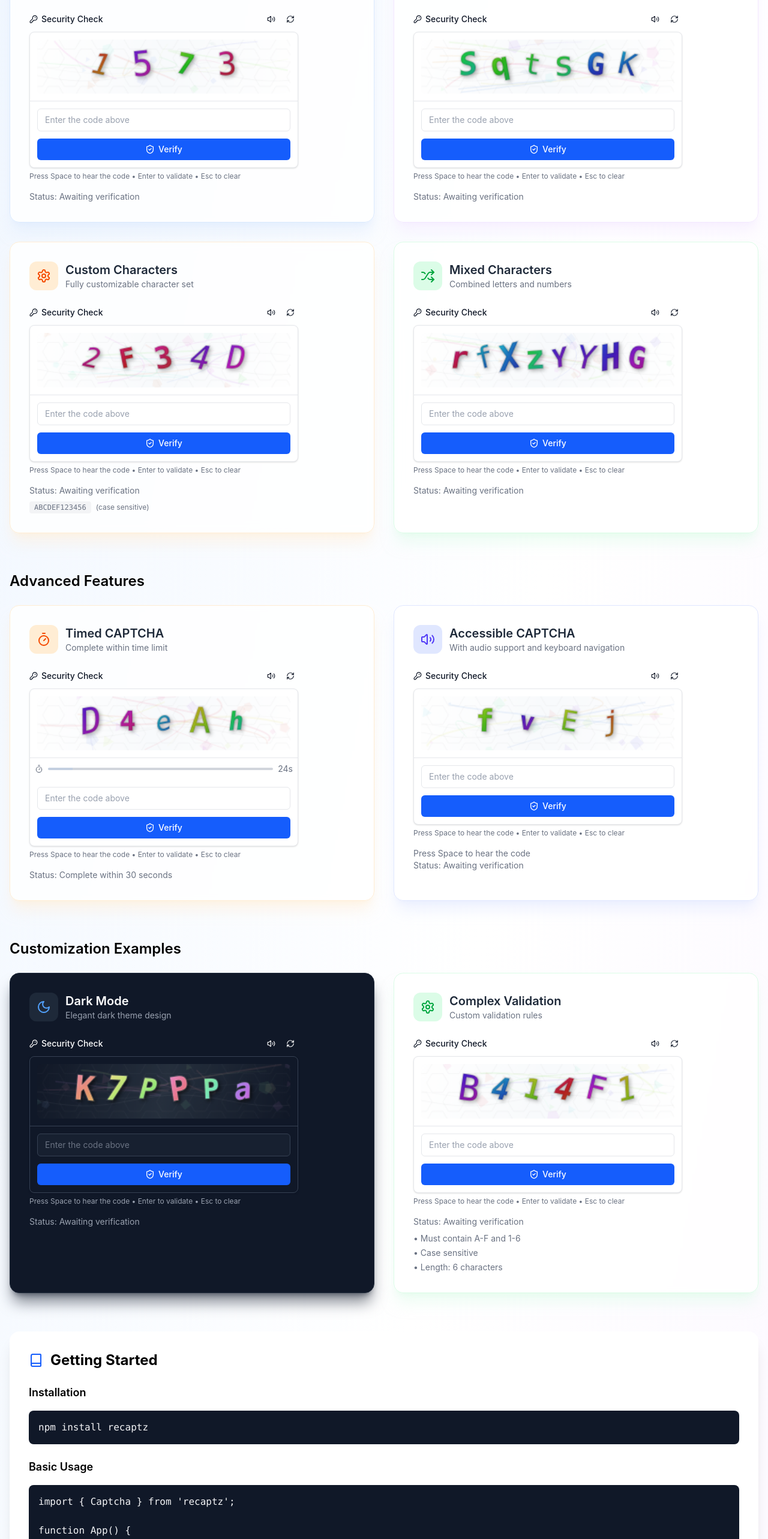
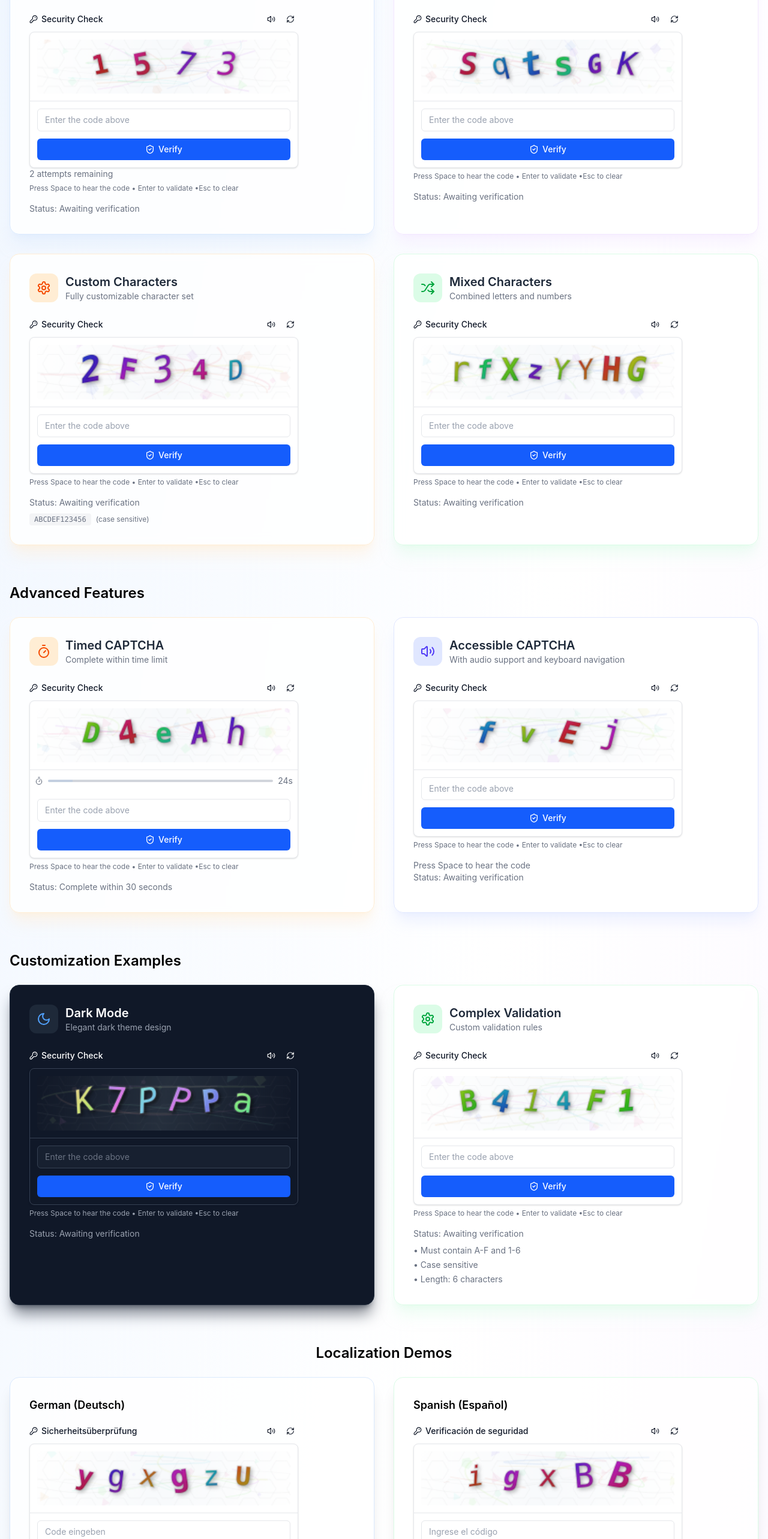
Before and after one commit to ShejanMahamud/ReCAPTZ, a React (Vite) app: page / in a window 1280 px wide. Shown: the part 1107-3673 px from the top of the page at 60% size. Built offline with nearby package versions, Linux system fonts and the light colour scheme.

Commit message:
Update version to 1.2.4, enhance README with localization examples, and refactor Captcha component for improved i18n support

```diff
--- a/package.json
+++ b/package.json
@@ -1,6 +1,6 @@
 {
   "name": "recaptz",
-  "version": "1.2.0",
+  "version": "1.2.4",
   "private": false,
   "type": "module",
   "main": "dist/recaptz.umd.js",
--- a/src/App.tsx
+++ b/src/App.tsx
@@ -523,6 +523,70 @@ function App() {
           </div>
         </div>
 
+        <div className="space-y-8 mt-16">
+          <h3 className="text-2xl font-semibold mb-6 text-center">
+            Localization Demos
+          </h3>
+          <div className="grid md:grid-cols-2 gap-8">
+            <div className="bg-white/80 p-8 rounded-2xl shadow-xl border border-blue-100">
+              <h4 className="text-lg font-semibold mb-4">German (Deutsch)</h4>
+              <Captcha
+                type="mixed"
+                length={6}
+                i18n={{
+                  securityCheck: "Sicherheitsüberprüfung",
+                  listenToCaptcha: "CAPTCHA anhören",
+                  refreshCaptcha: "CAPTCHA neu laden",
+                  inputPlaceholder: "Code eingeben",
+                  pressSpaceToHearCode: "Leertaste: Code anhören",
+                  enterToValidate: "Enter: Prüfen",
+                  escToClear: "Esc: Löschen",
+                  verifyButton: "Prüfen",
+                  verificationSuccessful: "Erfolg!",
+                  attemptsRemaining: (n) => `${n} Versuche übrig`,
+                  captchaRequired: "Bitte CAPTCHA eingeben",
+                  minLength: (min) => `Mindestens ${min} Zeichen`,
+                  maxLength: (max) => `Maximal ${max} Zeichen`,
+                  invalidCharacters: (chars) => `Ungültige Zeichen: ${chars}`,
+                  customValidationFailed:
+                    "Benutzerdefinierte Validierung fehlgeschlagen",
+                  captchaDoesNotMatch: "CAPTCHA stimmt nicht überein",
+                }}
+                showSuccessAnimation
+                refreshable
+              />
+            </div>
+            <div className="bg-white/80 p-8 rounded-2xl shadow-xl border border-green-100">
+              <h4 className="text-lg font-semibold mb-4">Spanish (Español)</h4>
+              <Captcha
+                type="letters"
+                length={5}
+                i18n={{
+                  securityCheck: "Verificación de seguridad",
+                  listenToCaptcha: "Escuchar CAPTCHA",
+                  refreshCaptcha: "Actualizar CAPTCHA",
+                  inputPlaceholder: "Ingrese el código",
+                  pressSpaceToHearCode: "Espacio: escuchar el código",
+                  enterToValidate: "Enter: validar",
+                  escToClear: "Esc: limpiar",
+                  verifyButton: "Verificar",
+                  verificationSuccessful: "¡Éxito!",
+                  attemptsRemaining: (n) => `${n} intentos restantes`,
+                  captchaRequired: "Por favor ingrese el CAPTCHA",
+                  minLength: (min) => `Mínimo ${min} caracteres`,
+                  maxLength: (max) => `Máximo ${max} caracteres`,
+                  invalidCharacters: (chars) =>
+                    `Caracteres inválidos: ${chars}`,
+                  customValidationFailed: "Validación personalizada fallida",
+                  captchaDoesNotMatch: "El CAPTCHA no coincide",
+                }}
+                showSuccessAnimation
+                refreshable
+              />
+            </div>
+          </div>
+        </div>
+
         <div
           id="documentation"
           className="bg-white rounded-2xl shadow-xl p-8 mb-16"
--- a/src/components/Captcha.tsx
+++ b/src/components/Captcha.tsx
@@ -3,10 +3,20 @@ import { KeyRound, RefreshCw, Volume2 } from "lucide-react";
 import React, { useState } from "react";
 import { CaptchaProvider, useCaptcha } from "../context/CaptchaContext";
 import { CaptchaProps } from "../types";
+import { CaptchaAttempts } from "./CaptchaAttempts";
 import { CaptchaCanvas } from "./CaptchaCanvas";
 import { CaptchaInput } from "./CaptchaInput";
 import { CaptchaSuccess } from "./CaptchaSuccess";
 import { CaptchaTimer } from "./CaptchaTimer";
+
+const defaultI18n = {
+  securityCheck: "Security Check",
+  listenToCaptcha: "Listen to CAPTCHA",
+  refreshCaptcha: "Refresh CAPTCHA",
+  pressSpaceToHearCode: "Press Space to hear the code",
+  enterToValidate: "Enter to validate",
+  escToClear: "Esc to clear",
+};
 
 const CaptchaContent: React.FC<CaptchaProps> = ({
   onChange,
@@ -17,16 +27,22 @@ const CaptchaContent: React.FC<CaptchaProps> = ({
   enableAudio = true,
   showSuccessAnimation = true,
   refreshInterval = 0,
+  i18n = {},
+  maxAttempts,
+  onRefresh,
+  onAudioPlay,
+  rtl = false,
 }) => {
   const { isFocusVisible, focusProps } = useFocusRing();
-  const { captchaText, refresh, isValid,setUserInput } = useCaptcha();
+  const { captchaText, refresh, isValid, setUserInput } = useCaptcha();
   const [isRefreshing, setIsRefreshing] = useState(false);
   const [showSuccess, setShowSuccess] = useState(false);
   const handleRefresh = () => {
-    setUserInput('');
+    setUserInput("");
     setIsRefreshing(true);
     refresh();
     setTimeout(() => setIsRefreshing(false), 500);
+    if (onRefresh) onRefresh();
   };
 
   const speakCaptcha = () => {
@@ -48,6 +64,7 @@ const CaptchaContent: React.FC<CaptchaProps> = ({
       }
 
       window.speechSynthesis.speak(utterance);
+      if (onAudioPlay) onAudioPlay();
     }
   };
 
@@ -58,17 +75,23 @@ const CaptchaContent: React.FC<CaptchaProps> = ({
     }
   }, [isValid]);
 
+  const mergedI18n = { ...defaultI18n, ...i18n };
+
   return (
     <div
       className={`w-full max-w-md transition-all duration-200
         ${darkMode ? "text-white" : "text-gray-900"}
-        ${className}`}
+        ${className}
+        ${rtl ? "direction-rtl rtl" : ""}`}
       {...focusProps}
+      dir={rtl ? "rtl" : undefined}
     >
       <div className="mb-2 flex items-center justify-between">
         <div className="flex items-center gap-1.5">
           <KeyRound className="w-3.5 h-3.5" />
-          <span className="text-sm font-medium">Security Check</span>
+          <span className="text-sm font-medium">
+            {mergedI18n.securityCheck}
+          </span>
         </div>
         <div className="flex items-center gap-1.5">
           {enableAudio && (
@@ -80,7 +103,7 @@ const CaptchaContent: React.FC<CaptchaProps> = ({
                   ? "hover:bg-gray-800 active:bg-gray-700"
                   : "hover:bg-gray-100 active:bg-gray-200"
               }`}
-              aria-label="Listen to CAPTCHA"
+              aria-label={mergedI18n.listenToCaptcha}
             >
               <Volume2 className="w-3.5 h-3.5" />
             </button>
@@ -97,14 +120,16 @@ const CaptchaContent: React.FC<CaptchaProps> = ({
                     : "hover:bg-gray-100 active:bg-gray-200"
                 }
                 ${isRefreshing ? "animate-spin" : ""}`}
-              aria-label="Refresh CAPTCHA"
+              aria-label={mergedI18n.refreshCaptcha}
             >
               <RefreshCw className="w-3.5 h-3.5" />
             </button>
           )}
         </div>
       </div>
-      {showSuccessAnimation && showSuccess && <CaptchaSuccess darkMode={darkMode} />}
+      {showSuccessAnimation && showSuccess && (
+        <CaptchaSuccess darkMode={darkMode} i18n={i18n} />
+      )}
       <div
         className={`rounded-lg border shadow-sm ${
           darkMode
@@ -120,30 +145,47 @@ const CaptchaContent: React.FC<CaptchaProps> = ({
           <div
             className={`transition-opacity duration-300 ${
               isRefreshing ? "opacity-50" : "opacity-100"
-            } ${isFocusVisible ? 'border-2 border-blue-500' : ''}`}
+            } ${isFocusVisible ? "border-2 border-blue-500" : ""}`}
           >
             <CaptchaCanvas darkMode={darkMode} height={60} />
           </div>
         </div>
-        {refreshInterval > 0 && <CaptchaTimer duration={refreshInterval} darkMode={darkMode} onExpire={() => refresh()} />}
+        {refreshInterval > 0 && (
+          <CaptchaTimer
+            duration={refreshInterval}
+            darkMode={darkMode}
+            onExpire={() => refresh()}
+          />
+        )}
         <div
-            className={`${isFocusVisible ? 'border-2 border-blue-500 p-3' : 'p-3'}`}
+          className={`${
+            isFocusVisible ? "border-2 border-blue-500 p-3" : "p-3"
+          }`}
         >
           <CaptchaInput
             onChange={onChange}
             darkMode={darkMode}
             className={inputButtonStyle}
+            i18n={i18n}
           />
         </div>
       </div>
+      {typeof maxAttempts === "number" && (
+        <CaptchaAttempts
+          current={0}
+          max={maxAttempts}
+          darkMode={darkMode}
+          i18n={i18n}
+        />
+      )}
 
       <div
         className={`mt-1.5 text-xs ${
           darkMode ? "text-gray-400" : "text-gray-500"
         }`}
       >
-        {enableAudio && " Press Space to hear the code •"} Enter to validate •
-        Esc to clear
+        {enableAudio && ` ${mergedI18n.pressSpaceToHearCode} •`}{" "}
+        {mergedI18n.enterToValidate} •{mergedI18n.escToClear}
       </div>
     </div>
   );
@@ -152,7 +194,6 @@ const CaptchaContent: React.FC<CaptchaProps> = ({
 export const Captcha: React.FC<CaptchaProps> = (props) => {
   return (
     <CaptchaProvider
-
       type={props.type}
       length={props.length}
       caseSensitive={props.caseSensitive}
@@ -160,6 +201,7 @@ export const Captcha: React.FC<CaptchaProps> = (props) => {
       validationRules={props.validationRules}
       onValidate={props.onValidate}
       maxAttempts={props.maxAttempts}
+      onFail={props.onFail}
     >
       <CaptchaContent {...props} />
     </CaptchaProvider>
--- a/src/components/CaptchaAttempts.tsx
+++ b/src/components/CaptchaAttempts.tsx
@@ -1,30 +1,38 @@
-import React from 'react';
-import { AlertTriangle } from 'lucide-react';
+import { AlertTriangle } from "lucide-react";
+import React from "react";
 
 interface CaptchaAttemptsProps {
   current: number;
   max: number;
   darkMode?: boolean;
+  i18n?: any;
 }
 
 export const CaptchaAttempts: React.FC<CaptchaAttemptsProps> = ({
   current,
   max,
-  darkMode
+  darkMode,
+  i18n = {},
 }) => {
   const remaining = max - current;
   const isWarning = remaining <= Math.ceil(max / 3);
-
+  const attemptsMsg = i18n.attemptsRemaining
+    ? i18n.attemptsRemaining(remaining)
+    : `${remaining} attempt${remaining !== 1 ? "s" : ""} remaining`;
   return (
-    <div className={`flex items-center gap-2 text-sm ${
-      isWarning
-        ? darkMode ? 'text-red-400' : 'text-red-500'
-        : darkMode ? 'text-gray-400' : 'text-gray-500'
-    }`}>
+    <div
+      className={`flex items-center gap-2 text-sm ${
+        isWarning
+          ? darkMode
+            ? "text-red-400"
+            : "text-red-500"
+          : darkMode
+          ? "text-gray-400"
+          : "text-gray-500"
+      }`}
+    >
       {isWarning && <AlertTriangle className="w-4 h-4" />}
-      <span>
-        {remaining} attempt{remaining !== 1 ? 's' : ''} remaining
-      </span>
+      <span>{attemptsMsg}</span>
     </div>
   );
 };
--- a/src/components/CaptchaInput.tsx
+++ b/src/components/CaptchaInput.tsx
@@ -1,17 +1,19 @@
-import React, { useState, useRef, useEffect } from 'react';
-import { AlertCircle, CheckCircle2, ShieldCheck } from 'lucide-react';
-import { useCaptcha } from '../context/CaptchaContext';
+import { AlertCircle, CheckCircle2, ShieldCheck } from "lucide-react";
+import React, { useEffect, useRef, useState } from "react";
+import { useCaptcha } from "../context/CaptchaContext";
 
 interface CaptchaInputProps {
   className?: string;
   onChange?: (value: string) => void;
   darkMode?: boolean;
+  i18n?: any;
 }
 
 export const CaptchaInput: React.FC<CaptchaInputProps> = ({
   className,
   onChange,
-  darkMode = false
+  darkMode = false,
+  i18n = {},
 }) => {
   const { setUserInput, validate, error, isValid, captchaText } = useCaptcha();
   const [isSpeaking, setIsSpeaking] = useState(false);
@@ -19,30 +21,30 @@ export const CaptchaInput: React.FC<CaptchaInputProps> = ({
 
   useEffect(() => {
     const handleKeyPress = (e: KeyboardEvent) => {
-      if (e.code === 'Space' && document.activeElement !== inputRef.current) {
+      if (e.code === "Space" && document.activeElement !== inputRef.current) {
         e.preventDefault();
         speakCaptcha();
       }
-      if (e.code === 'Escape') {
-        setUserInput('');
+      if (e.code === "Escape") {
+        setUserInput("");
         if (inputRef.current) {
-          inputRef.current.value = '';
+          inputRef.current.value = "";
           inputRef.current.focus();
         }
       }
     };
 
-    window.addEventListener('keydown', handleKeyPress);
-    return () => window.removeEventListener('keydown', handleKeyPress);
+    window.addEventListener("keydown", handleKeyPress);
+    return () => window.removeEventListener("keydown", handleKeyPress);
   }, [captchaText]);
 
   const speakCaptcha = () => {
-    if ('speechSynthesis' in window && !isSpeaking) {
+    if ("speechSynthesis" in window && !isSpeaking) {
       setIsSpeaking(true);
       window.speechSynthesis.cancel();
 
       const utterance = new SpeechSynthesisUtterance();
-      utterance.text = Array.from(captchaText).join(' ');
+      utterance.text = Array.from(captchaText).join(" ");
       utterance.rate = 0.7;
       utterance.pitch = 1;
       utterance.volume = 1;
@@ -52,8 +54,9 @@ export const CaptchaInput: React.FC<CaptchaInputProps> = ({
       };
 
       const voices = window.speechSynthesis.getVoices();
-      const preferredVoice = voices.find(voice =>
-        voice.name.includes('Google') || voice.name.includes('English')
+      const preferredVoice = voices.find(
+        (voice) =>
+          voice.name.includes("Google") || voice.name.includes("English")
       );
       if (preferredVoice) {
         utterance.voice = preferredVoice;
@@ -70,9 +73,16 @@ export const CaptchaInput: React.FC<CaptchaInputProps> = ({
   };
 
   const handleKeyDown = (e: React.KeyboardEvent<HTMLInputElement>) => {
-    if (e.key === 'Enter') {
+    if (e.key === "Enter") {
       validate();
     }
+  };
+
+  const mergedI18n = {
+    inputPlaceholder: "Enter the code above",
+    verifyButton: "Verify",
+    verificationSuccessful: "Verification successful",
+    ...i18n,
   };
 
   return (
@@ -82,31 +92,52 @@ export const CaptchaInput: React.FC<CaptchaInputProps> = ({
           ref={inputRef}
           type="text"
           className={`w-full px-3 py-2 text-sm rounded-md transition-all duration-200
-            ${error
-              ? `${darkMode ? 'border-red-500/50 bg-red-500/5' : 'border-red-300 bg-red-50'} focus:ring-red-200`
-              : isValid
-                ? `${darkMode ? 'border-green-500/50 bg-green-500/5' : 'border-green-300 bg-green-50'} focus:ring-green-200`
+            ${
+              error
+                ? `${
+                    darkMode
+                      ? "border-red-500/50 bg-red-500/5"
+                      : "border-red-300 bg-red-50"
+                  } focus:ring-red-200`
+                : isValid
+                ? `${
+                    darkMode
+                      ? "border-green-500/50 bg-green-500/5"
+                      : "border-green-300 bg-green-50"
+                  } focus:ring-green-200`
                 : darkMode
-                  ? 'border-gray-700 bg-gray-800/50 focus:border-blue-500/50'
-                  : 'border-gray-200 bg-white focus:border-blue-400'
+                ? "border-gray-700 bg-gray-800/50 focus:border-blue-500/50"
+                : "border-gray-200 bg-white focus:border-blue-400"
             }
-            ${darkMode ? 'text-white placeholder-gray-500' : 'text-gray-900 placeholder-gray-400'}
+            ${
+              darkMode
+                ? "text-white placeholder-gray-500"
+                : "text-gray-900 placeholder-gray-400"
+            }
             focus:outline-hidden focus:ring-2 focus:ring-offset-0 border`}
-          placeholder="Enter the code above"
+          placeholder={mergedI18n.inputPlaceholder}
           onChange={handleChange}
           onKeyDown={handleKeyDown}
           autoComplete="off"
-          aria-invalid={error ? 'true' : 'false'}
-          aria-describedby={error ? 'captcha-error' : undefined}
+          aria-invalid={error ? "true" : "false"}
+          aria-describedby={error ? "captcha-error" : undefined}
         />
         {error && (
           <div className="absolute right-2.5 top-1/2 -translate-y-1/2">
-            <AlertCircle className={`w-4 h-4 ${darkMode ? 'text-red-400' : 'text-red-500'}`} />
+            <AlertCircle
+              className={`w-4 h-4 ${
+                darkMode ? "text-red-400" : "text-red-500"
+              }`}
+            />
           </div>
         )}
         {isValid && (
           <div className="absolute right-2.5 top-1/2 -translate-y-1/2">
-            <CheckCircle2 className={`w-4 h-4 ${darkMode ? 'text-green-400' : 'text-green-500'}`} />
+            <CheckCircle2
+              className={`w-4 h-4 ${
+                darkMode ? "text-green-400" : "text-green-500"
+              }`}
+            />
           </div>
         )}
       </div>
@@ -115,25 +146,48 @@ export const CaptchaInput: React.FC<CaptchaInputProps> = ({
         onClick={validate}
         className={`${className} w-full flex items-center justify-center gap-1.5 px-3 py-2 rounded-md text-sm font-medium
           transition-all duration-200 focus:outline-hidden focus:ring-2 focus:ring-offset-0
-          ${darkMode
-            ? 'bg-blue-600 hover:bg-blue-700 focus:ring-blue-500/30 text-white'
-            : 'bg-blue-600 hover:bg-blue-700 text-white focus:ring-blue-200'
+          ${
+            darkMode
+              ? "bg-blue-600 hover:bg-blue-700 focus:ring-blue-500/30 text-white"
+              : "bg-blue-600 hover:bg-blue-700 text-white focus:ring-blue-200"
           }`}
       >
         <ShieldCheck className="w-4 h-4" />
-        Verify
+        {mergedI18n.verifyButton}
       </button>
 
       {error && (
-        <div className="flex items-start gap-1.5 -mt-1" id="captcha-error" role="alert">
-          <AlertCircle className={`w-3.5 h-3.5 mt-0.5 ${darkMode ? 'text-red-400' : 'text-red-500'}`} />
-          <p className={`text-xs ${darkMode ? 'text-red-400' : 'text-red-600'}`}>{error}</p>
+        <div
+          className="flex items-start gap-1.5 -mt-1"
+          id="captcha-error"
+          role="alert"
+        >
+          <AlertCircle
+            className={`w-3.5 h-3.5 mt-0.5 ${
+              darkMode ? "text-red-400" : "text-red-500"
+            }`}
+          />
+          <p
+            className={`text-xs ${darkMode ? "text-red-400" : "text-red-600"}`}
+          >
+            {error}
+          </p>
         </div>
       )}
       {isValid && (
         <div className="flex items-start gap-1.5 -mt-1" role="status">
-          <CheckCircle2 className={`w-3.5 h-3.5 mt-0.5 ${darkMode ? 'text-green-400' : 'text-green-500'}`} />
-          <p className={`text-xs ${darkMode ? 'text-green-400' : 'text-green-600'}`}>Verification successful</p>
+          <CheckCircle2
+            className={`w-3.5 h-3.5 mt-0.5 ${
+              darkMode ? "text-green-400" : "text-green-500"
+            }`}
+          />
+          <p
+            className={`text-xs ${
+              darkMode ? "text-green-400" : "text-green-600"
+            }`}
+          >
+            {mergedI18n.verificationSuccessful}
+          </p>
         </div>
       )}
     </div>
--- a/src/components/CaptchaSuccess.tsx
+++ b/src/components/CaptchaSuccess.tsx
@@ -5,9 +5,13 @@ import React from "react";
 
 interface CaptchaSuccessProps {
   darkMode?: boolean;
+  i18n?: any;
 }
 
-export const CaptchaSuccess: React.FC<CaptchaSuccessProps> = ({ darkMode }) => {
+export const CaptchaSuccess: React.FC<CaptchaSuccessProps> = ({
+  darkMode,
+  i18n = {},
+}) => {
   React.useEffect(() => {
     confetti({
       particleCount: 100,
@@ -15,6 +19,8 @@ export const CaptchaSuccess: React.FC<CaptchaSuccessProps> = ({ darkMode }) => {
       origin: { y: 0.6 },
     });
   }, []);
+
+  const message = i18n.verificationSuccessful || "Verification Successful!";
 
   return (
     <motion.div
@@ -42,7 +48,7 @@ export const CaptchaSuccess: React.FC<CaptchaSuccessProps> = ({ darkMode }) => {
           darkMode ? "text-green-400" : "text-green-600"
         }`}
       >
-        Verification Successful!
+        {message}
       </motion.p>
     </motion.div>
   );
--- a/src/context/CaptchaContext.tsx
+++ b/src/context/CaptchaContext.tsx
@@ -13,6 +13,8 @@ export const CaptchaProvider: React.FC<{
   validationRules?: ValidationRules;
   onValidate?: (isValid: boolean) => void;
   maxAttempts: number | undefined;
+  i18n?: any;
+  onFail?: () => void;
 }> = ({
   children,
   type = "mixed",
@@ -22,6 +24,8 @@ export const CaptchaProvider: React.FC<{
   validationRules,
   onValidate,
   maxAttempts,
+  i18n = {},
+  onFail,
 }) => {
   const [captchaText, setCaptchaText] = useState(() =>
     generateCaptcha(type, length, customCharacters)
@@ -56,12 +60,14 @@ export const CaptchaProvider: React.FC<{
     const { isValid: valid, error: validationError } = validateCaptcha(
       userInput,
       captchaText,
-      rules
+      rules,
+      i18n
     );
     setIsValid(valid);
     setError(validationError);
     if (!valid) {
       setAttempts((prev) => prev + 1); // Increment attempts on invalid input
+      if (onFail) onFail();
     }
     onValidate?.(valid);
     return valid;
@@ -76,6 +82,8 @@ export const CaptchaProvider: React.FC<{
     attempts,
     maxAttempts,
     refresh,
+    i18n,
+    onFail,
   ]);
 
   return (
@@ -90,6 +98,7 @@ export const CaptchaProvider: React.FC<{
         validate,
         currentAttempts: attempts, // Provide current attempts
         maxAttempts, // Provide max attempts (now handled by the parent)
+        i18n,
       }}
     >
       {children}
```
Also changed, not shown: src/index.css (+12 -1 lines), src/index.ts (+4 -4 lines), src/types/index.ts (+28 -2 lines), src/utils/captchaGenerator.ts (+34 -29 lines), 2 other files (tests, documents, lock files or other folders). Lines whose indentation alone changed are shown as unchanged.
